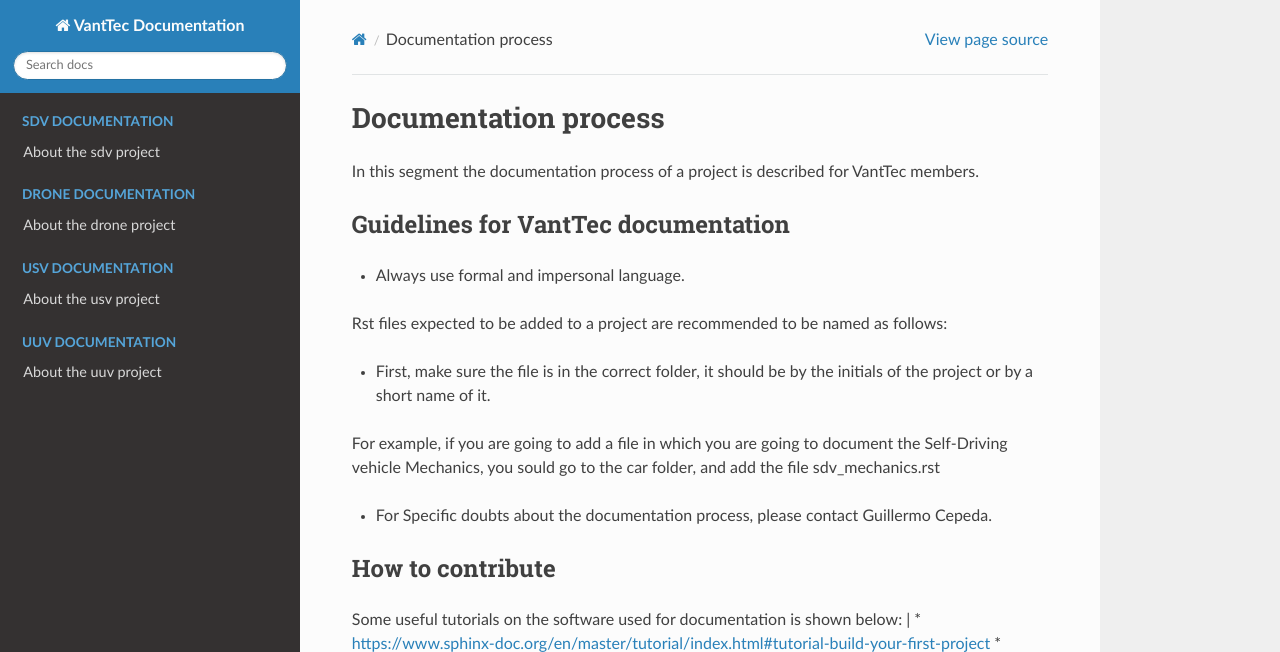
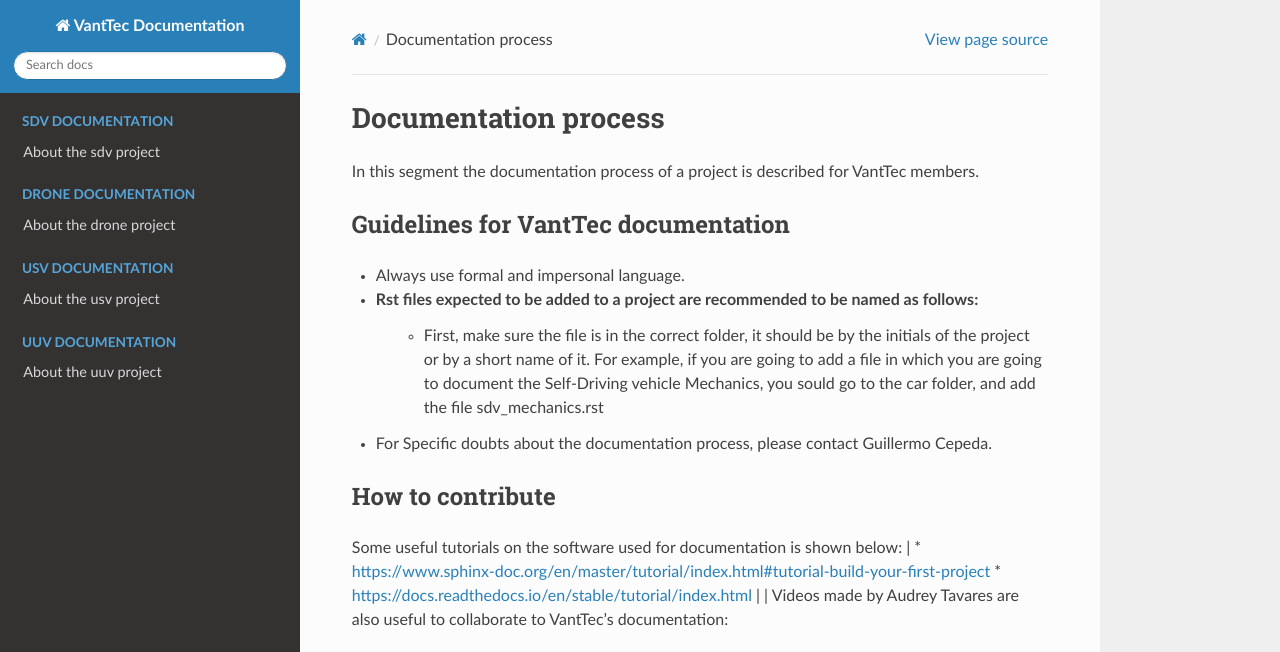
Before and after one commit to vanttec/vanttec_documentation, a Sphinx documentation site: the page built from source/vsd/vsd_documentation_process.rst, in a window 1280 px wide and 900 px high, cut to the strip 0-652 px from the top of the window. Built offline with Sphinx 7.4.7 and the Read the Docs theme 2.0.0, drawn with Linux system fonts in a browser that asks for light colours; pages that are not in the unit, such as notebooks, are missing from menus.

```diff
--- a/source/vsd/vsd_documentation_process.rst
+++ b/source/vsd/vsd_documentation_process.rst
@@ -6,9 +6,8 @@ In this segment the documentation process of a project is described for VantTec
 Guidelines for VantTec documentation
 ===================================
 * Always use formal and impersonal language.
-| Rst files expected to be added to a project are recommended to be named as follows:
-* First, make sure the file is in the correct folder, it should be by the initials of the project or by a short name of it.
-| For example, if you are going to add a file in which you are going to document the Self-Driving vehicle Mechanics, you sould go to the car folder, and add the file sdv_mechanics.rst
+* Rst files expected to be added to a project are recommended to be named as follows:
+    * First, make sure the file is in the correct folder, it should be by the initials of the project or by a short name of it. For example, if you are going to add a file in which you are going to document the Self-Driving vehicle Mechanics, you sould go to the car folder, and add the file sdv_mechanics.rst
 * For Specific doubts about the documentation process, please contact Guillermo Cepeda.
 
 How to contribute
```
